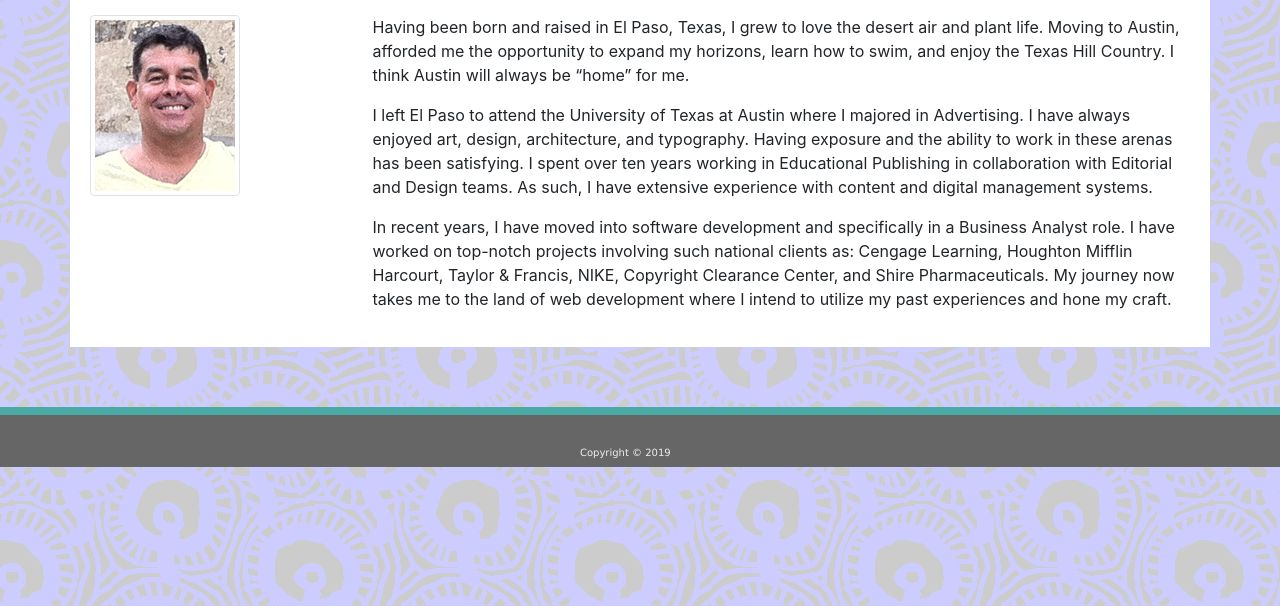
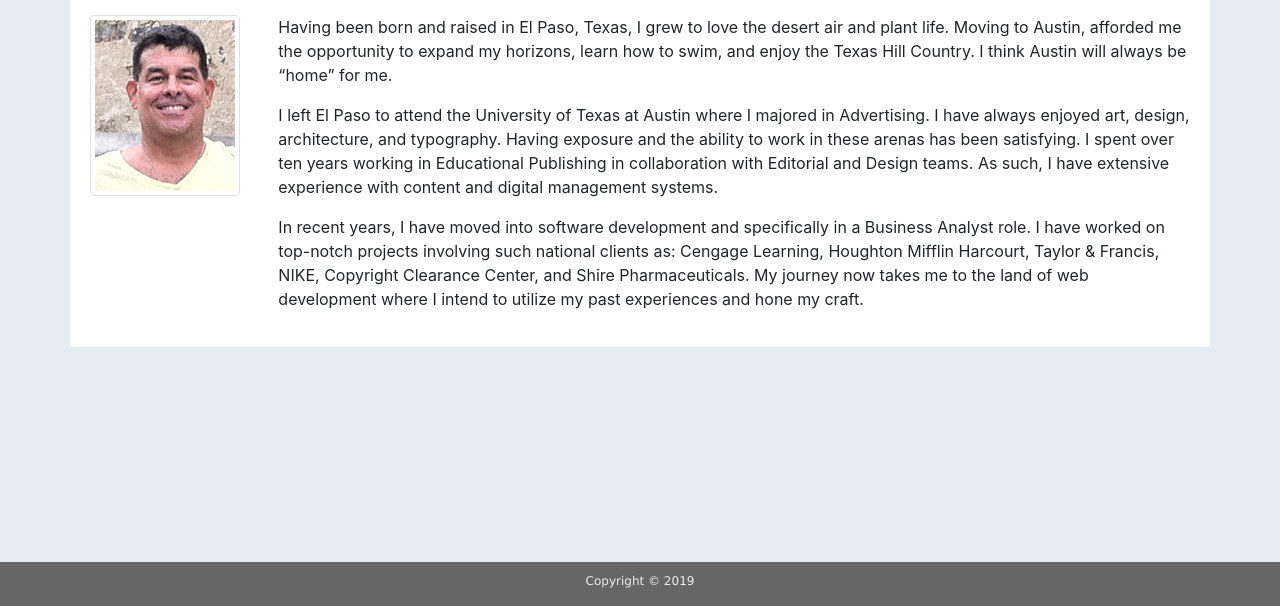
Before and after one commit to jebaquera/Bootstrap-Portfolio, a plain HTML site: page index.html in a window 1280 px wide. Shown: the part 194-800 px from the top of the page. Drawn offline with nearby package versions, Linux system fonts and the light colour scheme.

Commit message:
edits to html and css footer, about page layout change.

```diff
--- a/assets/css/style.css
+++ b/assets/css/style.css
@@ -1,6 +1,5 @@
 body {
-    background: url("../images/bp01pat.gif");
-    background-repeat: repeat;
+    background-color: #E5ECF4;
     margin: 0;
 }
 
@@ -65,6 +64,9 @@ li {
     clear: both;
 }
 
+
+
+
 #main-container {
     padding-top: 130px;
     min-height: calc(100vh - 70px);
@@ -118,9 +120,22 @@ a:visited {
 
  /* Start of Footer styles */
 .footer {
+    position: fixed;
+    left: 0;
+    bottom: 0;
+    width: 100%;
     background-color: #666666;
-    height: 60px;
-    width: 100%;
+    color: white;
+    text-align: center;
+    padding-top: 5px;
+}
+
+#footer {
+    font-size: 12px;
+    font-family: Verdana, Geneva, Tahoma, sans-serif;
+    text-align: center;
+    padding-top: 5px;
+    color: #eee;
 }
 
 .footerRule {
@@ -128,15 +143,6 @@ a:visited {
     height: 8px;
     width: 100%;
     margin-top: 60px;
-}
-
-.footerText {
-    font-size: 10px;
-    font-family: Verdana, Geneva, Tahoma, sans-serif;
-    text-align: left;
-    padding-left: 580px;
-    padding-top: 30px;
-    color: #eee;
 }
 /* End of Footer styles */
 
@@ -175,11 +181,6 @@ a:visited {
     margin-right: 25px;
 }
 
-/*
-.col-s-12 {
-
-}
-*/
 
 .thumbCaption {
     background-color: #4aaaa5;
--- a/index.html
+++ b/index.html
@@ -47,13 +47,13 @@
                 </div>
             </div>
             <div class="row">
-                <div class="col-lg-3">
+                <div class="col-lg-2">
                     <img class="img img-thumbnail" src="./assets/images/JB-Bio-pic.png"
                     alt="Photo of Juan Baquera"
-                    width="200px"
-                    height="200px" />
+                    width="300px"
+                    height="300px" />
                 </div>
-                <div class="col-lg-9">
+                <div class="col-lg-10">
                     <p>
                         Having been born and raised in El Paso, Texas, I grew to love the desert air and plant life. Moving to Austin, afforded me the opportunity to expand my horizons, learn how to swim, and enjoy the Texas Hill Country. I think Austin will always be &#8220;home&#8221; for me.
                     </p>
@@ -68,17 +68,10 @@
         </div>
         <!-- End of Main Text container -->
 
-
-        <!-- Footer Section for each page -->
+        <!-- Footer -->
         <div class="footer">
-            <div class="footerRule">
-            </div>
-            <div class="footerText">
-                Copyright &#169; 2019
-            </div>
+            <p id="footer">Copyright &#169; 2019</p>
         </div>
-
-
         <!-- End of Footer Section -->
 
 
```
Also changed, not shown: contact.html (+2 -7 lines), portfolio.html (+3 -8 lines).
